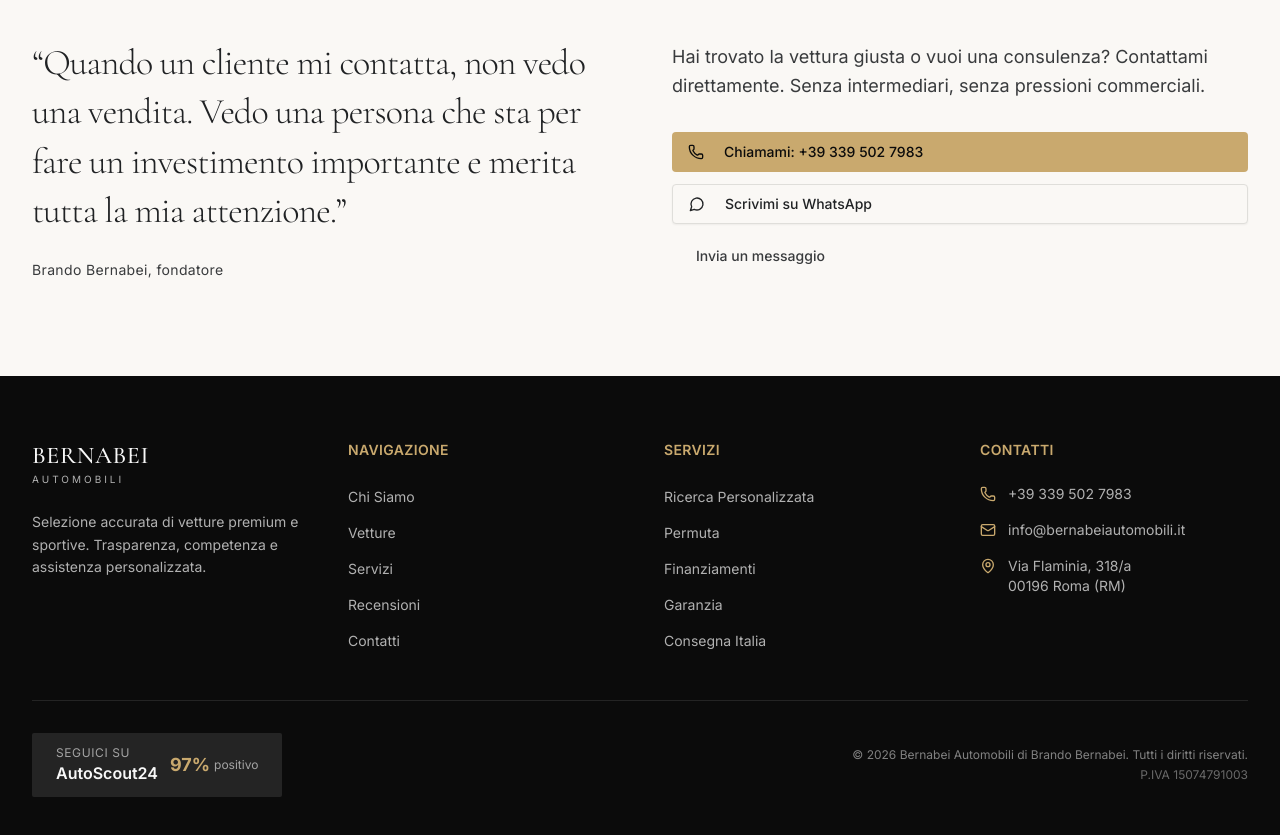
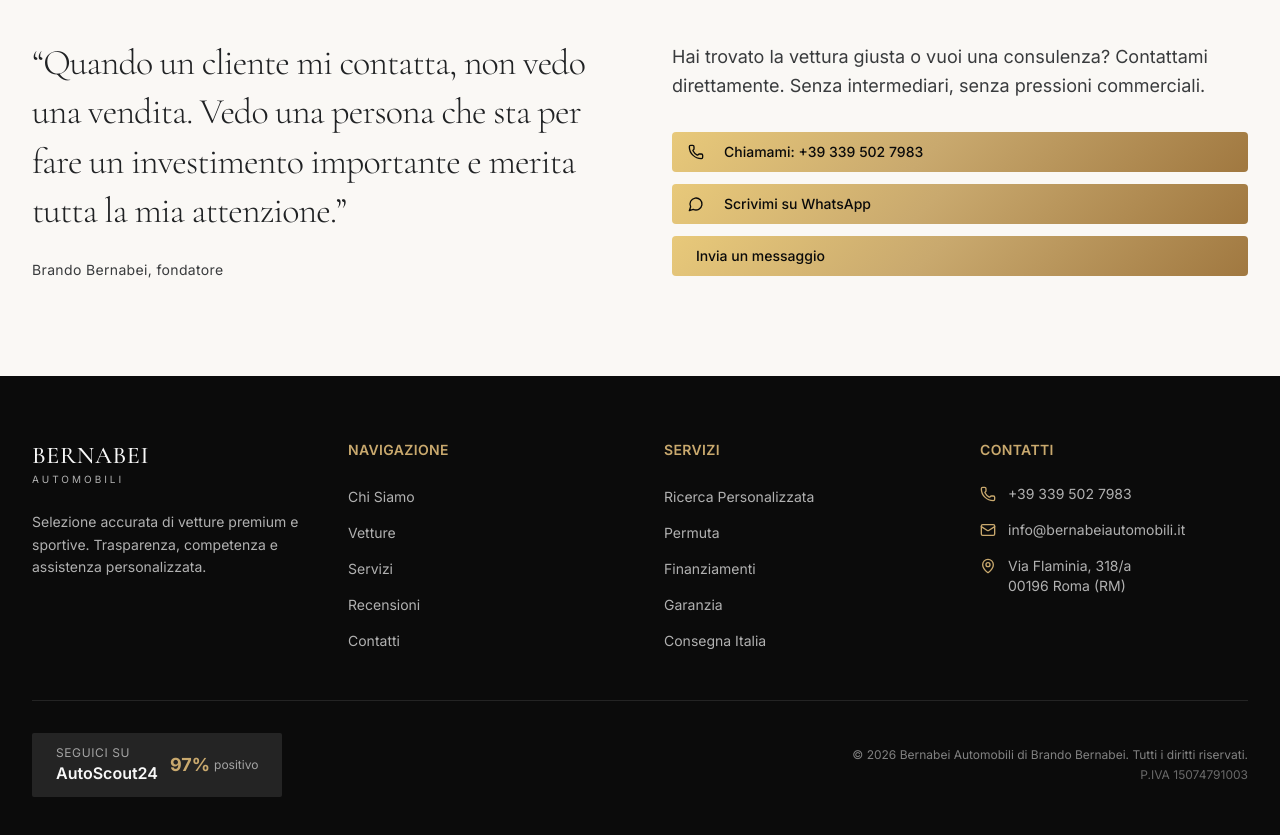
Before and after one commit to lamonicaluca-byte/BrandoBernabei, a Next.js app: page / in a window 1280 px wide. Shown: the part 4780-5615 px from the top of the page. Built offline with nearby package versions, Linux system fonts and the light colour scheme.

Commit message:
feat: tutti e tre i bottoni CTA con gold gradient

```diff
--- a/src/components/sections/cta-section.tsx
+++ b/src/components/sections/cta-section.tsx
@@ -1,6 +1,8 @@
 import Link from "next/link"
 import { Button } from "@/components/ui/Button"
 import { Phone, MessageCircle } from "lucide-react"
+
+const goldGradient = 'linear-gradient(135deg, #E8C97A 0%, #C9A96E 45%, #A07840 100%)'
 
 export function CTASection() {
   return (
@@ -26,7 +28,8 @@ export function CTASection() {
               <Button
                 asChild
                 size="lg"
-                className="bg-accent hover:bg-accent/90 text-accent-foreground justify-start px-6"
+                className="border-0 text-[#0A0A0A] font-medium justify-start px-6 hover:opacity-90"
+                style={{ background: goldGradient }}
               >
                 <a href="tel:+393395027983">
                   <Phone className="mr-3 h-5 w-5 shrink-0" />
@@ -36,8 +39,8 @@ export function CTASection() {
               <Button
                 asChild
                 size="lg"
-                variant="outline"
-                className="border-border hover:border-accent justify-start px-6"
+                className="border-0 text-[#0A0A0A] font-medium justify-start px-6 hover:opacity-90"
+                style={{ background: goldGradient }}
               >
                 <a
                   href="https://wa.me/393395027983"
@@ -50,9 +53,9 @@ export function CTASection() {
               </Button>
               <Button
                 asChild
-                variant="ghost"
                 size="lg"
-                className="text-muted-foreground hover:text-foreground justify-start px-6"
+                className="border-0 text-[#0A0A0A] font-medium justify-start px-6 hover:opacity-90"
+                style={{ background: goldGradient }}
               >
                 <Link href="/contatti">
                   Invia un messaggio
```
